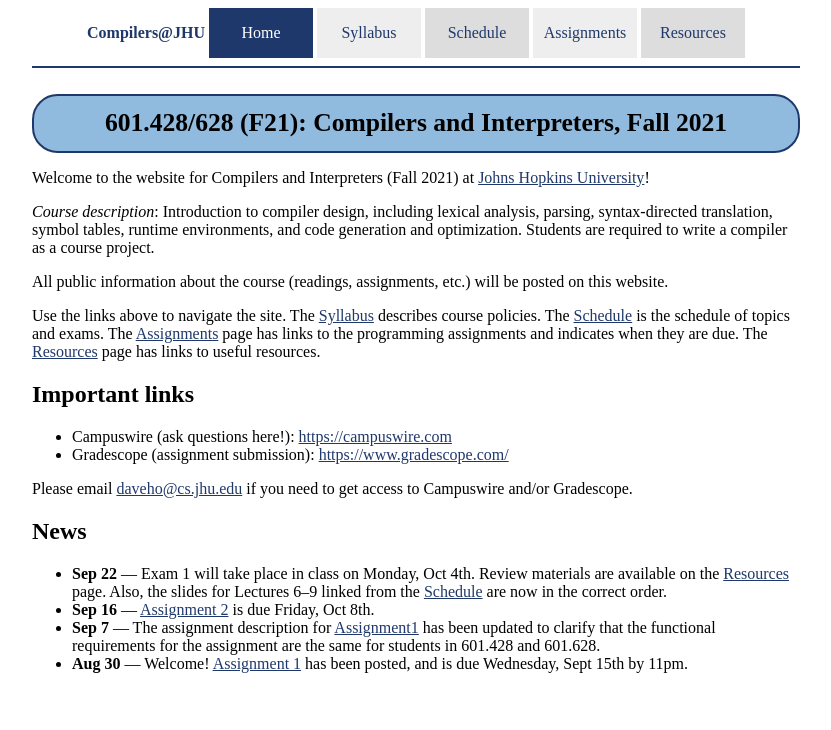
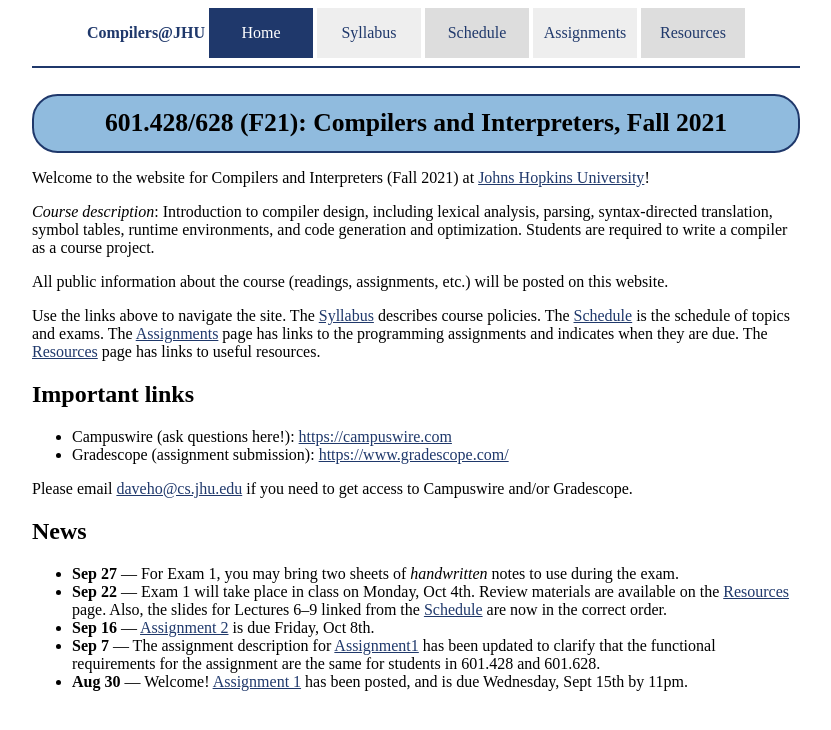
Before and after one commit to jhucompilers/fall2021, a Jekyll site: the page built from index.md, in a window 1280 px wide. Shown: the top 730 px of the page, without its empty margins (224-1055 px from the left). Built offline with Jekyll 4.4.1, drawn with Linux system fonts in a browser that asks for light colours.

Commit message:
allow handwritten notes for Exam 1

```diff
--- a/index.md
+++ b/index.md
@@ -31,6 +31,8 @@ and/or Gradescope.
 
 ## News
 
+* **Sep 27** — For Exam 1, you may bring two sheets of *handwritten*
+  notes to use during the exam.
 * **Sep 22** — Exam 1 will take place in class on Monday, Oct
   4th. Review materials are available on the [Resources](resources.html)
   page. Also, the slides for Lectures 6–9 linked from the
```
